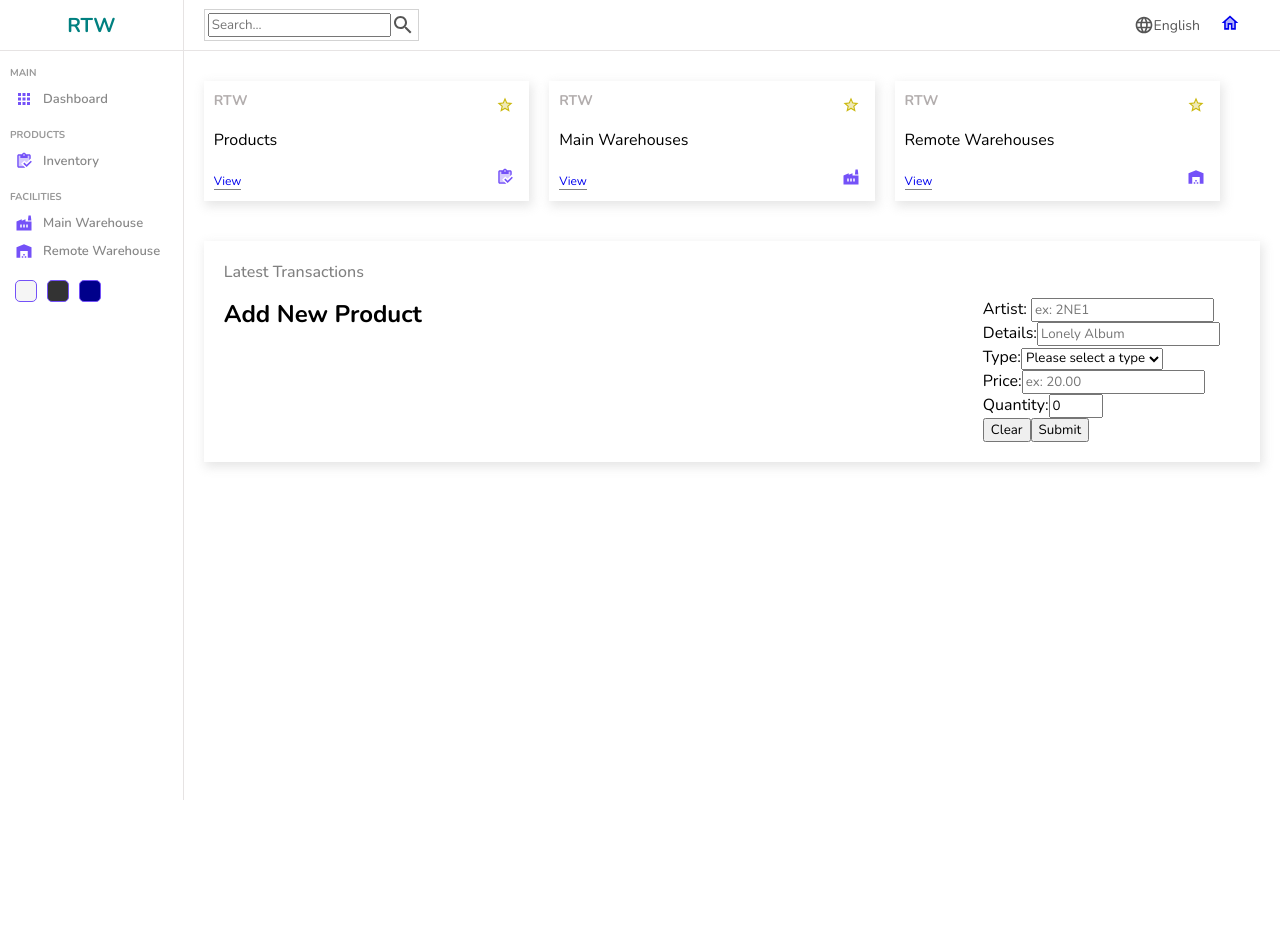
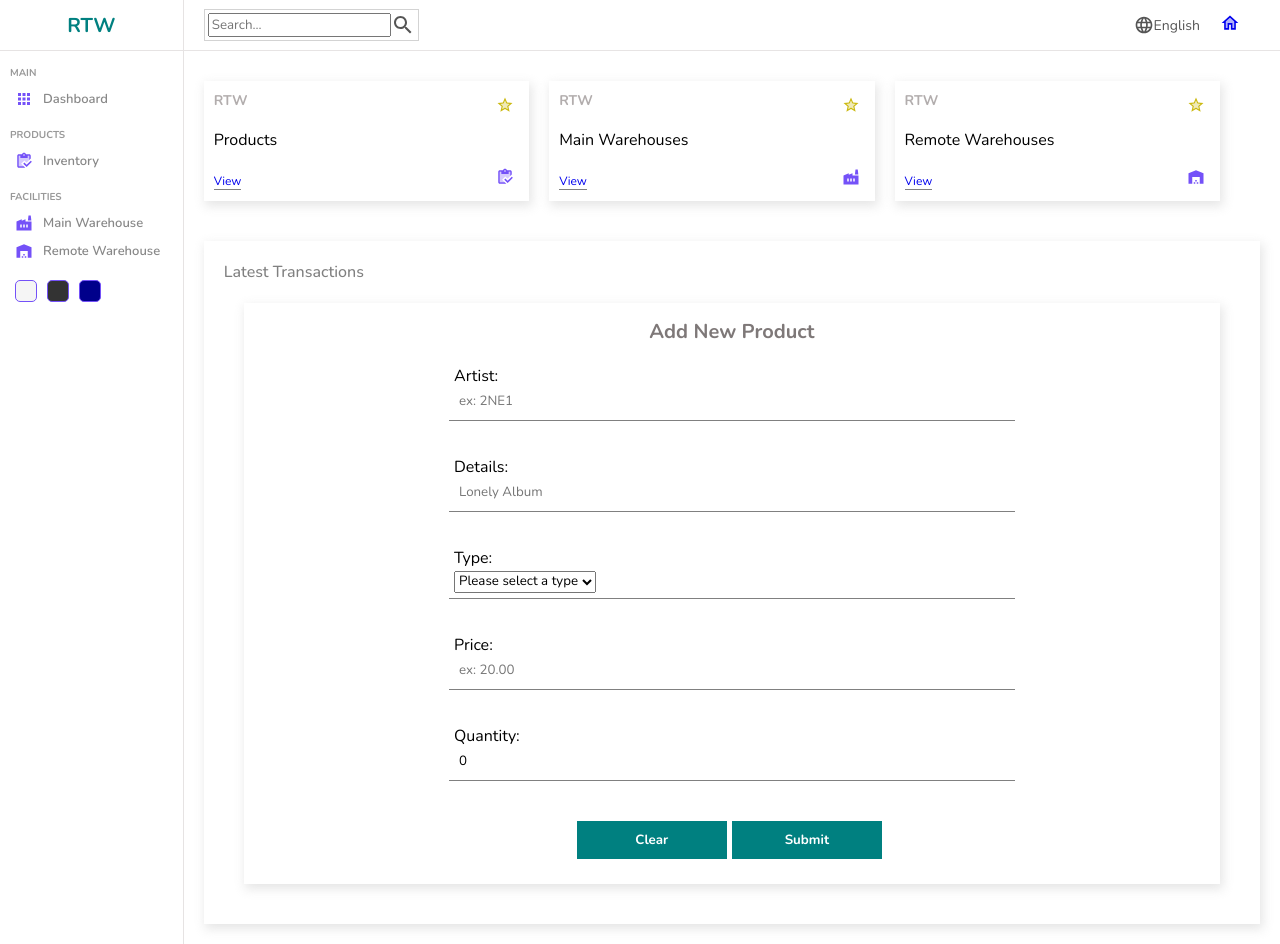
Before and after one commit to KeishaShanice/InventorySystem-FrontEnd, a React (Create React App) app: page / in a window 1280 px wide. Before the commit the page ends 800 px from the top, so only its background shows below. Built offline with nearby package versions, Linux system fonts and the light colour scheme.

Commit message:
adding styling to forms

```diff
--- a/src/components/Form/ProductForm.jsx
+++ b/src/components/Form/ProductForm.jsx
@@ -1,6 +1,6 @@
 import { useState } from "react"
 import axios from "axios"
-import "./form.scss";
+import "./form.scss"
 
 const productTypes = [
     <option key="null">Please select a type</option>,
@@ -118,7 +118,7 @@ export const ProductForm = ({setProductList}) => {
                         />
                     </div>
 
-                    <div>
+                    <div className="buttonContainer">
                         <button type="reset" onClick={handleClear}>Clear</button>
                         <button>Submit</button>
                     </div>
--- a/src/components/Form/UpdateRemoteWarehouseForm.jsx
+++ b/src/components/Form/UpdateRemoteWarehouseForm.jsx
@@ -1,5 +1,6 @@
 import { useState } from "react"
 import axios from "axios"
+import "./form.scss"
 
 /*
     * Function that takes in a warehouse and displays an edit form
@@ -42,8 +43,9 @@ export const UpdateRemoteWarehouseForm = ({remoteWarehouseToBeEdited}) => {
 
     return(
         <section className="formContainer">
+            <div className="formContents">
                 <form onSubmit={handleSubmit}>
-                <div>
+                    <div className="formInput">
                         <label htmlFor="name">Name: </label>
                             <input
                                 id="name"
@@ -54,7 +56,7 @@ export const UpdateRemoteWarehouseForm = ({remoteWarehouseToBeEdited}) => {
                             />
                     </div>
 
-                <div>
+                    <div className="formInput">
                         <label htmlFor="location">Location:</label>
                         <input type="text"
                             id="location"
@@ -63,7 +65,7 @@ export const UpdateRemoteWarehouseForm = ({remoteWarehouseToBeEdited}) => {
                             required
                         />
                     </div>
-                <div>
+                    <div className="formInput">
                         <label htmlFor="product">Product:</label>
                         <input type="text"
                             id="product"
@@ -73,7 +75,7 @@ export const UpdateRemoteWarehouseForm = ({remoteWarehouseToBeEdited}) => {
                         />
                     </div>
 
-                <div>
+                    <div className="formInput">
                         <label htmlFor="capacity">Capacity:</label>
                         <input type="number"
                             id="capacity"
@@ -84,11 +86,12 @@ export const UpdateRemoteWarehouseForm = ({remoteWarehouseToBeEdited}) => {
                         />
                     </div>
 
-                <div>
+                    <div className="buttonContainer">
                         <button type="reset" onClick={handleClear}>Clear</button>
                         <button>Submit</button>
                     </div>
                 </form>
+            </div>
         </section>
     )
 }
--- a/src/components/Form/UpdateWarehouseForm.jsx
+++ b/src/components/Form/UpdateWarehouseForm.jsx
@@ -1,5 +1,6 @@
 import { useState } from "react"
 import axios from "axios"
+import "./form.scss"
 
 /*
     * Function that takes in a warehouse and displays an edit form
@@ -43,8 +44,9 @@ export const UpdateWarehouseForm = ({warehouseToBeEdited}) => {
 
     return(
         <section className="formContainer">
+            <div className="formContents">
                 <form onSubmit={handleSubmit}>
-                <div>
+                    <div className="formInput">
                         <label htmlFor="name">Name: </label>
                             <input
                                 id="name"
@@ -55,7 +57,7 @@ export const UpdateWarehouseForm = ({warehouseToBeEdited}) => {
                             />
                     </div>
 
-                <div>
+                    <div className="formInput">
                         <label htmlFor="location">Location:</label>
                         <input type="text"
                             id="location"
@@ -65,7 +67,7 @@ export const UpdateWarehouseForm = ({warehouseToBeEdited}) => {
                         />
                     </div>
 
-                <div>
+                    <div className="formInput">
                         <label htmlFor="product">Product:</label>
                         <input type="text"
                             id="product"
@@ -75,7 +77,7 @@ export const UpdateWarehouseForm = ({warehouseToBeEdited}) => {
                         />
                     </div>
 
-                <div>
+                    <div className="formInput">
                         <label htmlFor="capacity">Capacity:</label>
                         <input type="number"
                             id="capacity"
@@ -86,11 +88,12 @@ export const UpdateWarehouseForm = ({warehouseToBeEdited}) => {
                         />
                     </div>
 
-                <div>
+                    <div className="buttonContainer">
                         <button type="reset" onClick={handleClear}>Clear</button>
                         <button>Submit</button>
                     </div>
                 </form>
+            </div>
         </section>
     )
 }
--- a/src/components/Form/WarehouseForm.jsx
+++ b/src/components/Form/WarehouseForm.jsx
@@ -1,5 +1,6 @@
 import { useState } from "react"
 import axios from "axios"
+import "./form.scss"
 
 
 /*
@@ -51,8 +52,12 @@ export const WarehouseForm = ({setWarehouseList}) => {
 
     return(
         <section className="formContainer">
+            <div className="header">
+                <h1>Add A Warehouse</h1>
+            </div>
+            <div className="formContents">
                 <form onSubmit={handleSubmit}>
-                <div>
+                    <div className="formInput">
                         <label htmlFor="name">Name: </label>
                             <input
                                 id="name"
@@ -63,7 +68,7 @@ export const WarehouseForm = ({setWarehouseList}) => {
                             />
                     </div>
 
-                <div>
+                    <div className="formInput">
                         <label htmlFor="location">Location:</label>
                         <input type="text"
                             id="location"
@@ -73,7 +78,7 @@ export const WarehouseForm = ({setWarehouseList}) => {
                         />
                     </div>
 
-                <div>
+                    <div className="formInput">
                         <label htmlFor="product">Product:</label>
                         <input type="text"
                             id="product"
@@ -83,7 +88,7 @@ export const WarehouseForm = ({setWarehouseList}) => {
                         />
                     </div>
 
-                <div>
+                    <div className="formInput">
                         <label htmlFor="capacity">Capacity:</label>
                         <input type="number"
                             id="capacity"
@@ -94,11 +99,12 @@ export const WarehouseForm = ({setWarehouseList}) => {
                         />
                     </div>
 
-                <div>
+                    <div className="buttonContainer">
                         <button type="reset" onClick={handleClear}>Clear</button>
                         <button>Submit</button>
                     </div>
                 </form>
+            </div>
         </section>
     )
 }
--- a/src/components/Form/form.scss
+++ b/src/components/Form/form.scss
@@ -1,22 +1,82 @@
-.new {
-    width: 100%;
+.formContainer {
     display: flex;
+    flex-direction: column;
+    justify-content: center;
+    align-items: center;
+    -webkit-box-shadow: 2px 4px 10px 1px rgba(0, 0, 0, 0.47);
+    box-shadow: 2px 4px 10px 1px rgba(201, 201, 201, 0.47);
+    padding: 15px;
+    margin: 20px;
+
+        h1 {
+            color: rgb(126, 120, 120);
+            font-size: 20px;
+            text-align: center;
+            margin-bottom: 5px;
+        }
+
+        .formContents {
+            padding: 10px;
+
+            form{
+                display: flex;
+                flex-wrap: wrap;
+                gap: 30px;
+                justify-content: space-around;
+
+
+                .formInput {
+                    width: 60%;
+                    padding: 5px;
+                    border: none;
+                    border-bottom: 1px solid gray;
+
+                    label {
+                        display: flex;
+                        align-items: center;
+                        gap: 10px;
+                    }
+
+                    input {
+                        width: 100%;
+                        padding: 5px;
+                        border: none;
+                        // border-bottom: 1px solid gray;
+                    }
+                }
+
+                .buttonContainer {
+                    width: 60%;
+                    text-align: center;
+
+                    button {
+
+                        width: 150px;
+                        padding: 10px;
+                        border: none;
+                        background-color: teal;
+                        color: white;
+                        font-weight: bold;
+                        cursor: pointer;
+                        margin: 10px 5px 0 0;
+                    }
+                }
+            }
+
+        }
 
     .newContainer {
         flex: 6;
 
         .top,
         .bottom {
-        -webkit-box-shadow: 2px 4px 10px 1px rgba(0, 0, 0, 0.47);
-        box-shadow: 2px 4px 10px 1px rgba(201, 201, 201, 0.47);
-        padding: 10px;
-        margin: 20px;
-        display: flex;
+        // -webkit-box-shadow: 2px 4px 10px 1px rgba(0, 0, 0, 0.47);
+        // box-shadow: 2px 4px 10px 1px rgba(201, 201, 201, 0.47);
+        // padding: 10px;
+        // margin: 20px;
+        // display: flex;
 
-        h1 {
-            color: lightgray;
-            font-size: 20px;
-        }
+
 
         .left {
             flex: 1;
@@ -40,7 +100,7 @@
             justify-content: space-around;
 
             .formInput {
-                width: 40%;
+                //width: 40%;
 
                 label {
                 display: flex;
--- a/src/components/Lists/ProductList.jsx
+++ b/src/components/Lists/ProductList.jsx
@@ -104,8 +104,8 @@ export const ProductList = () => {
                     <Table sx={{ minWidth: 650 }} aria-label="simple table">
                         <TableHead>
                             <TableRow>
-                                <TableCell className="tableCell"  align="center">Details</TableCell>
-                                <TableCell className="tableCell"  align="center" >Artist</TableCell>
+                                <TableCell className="tableCell"  align="center">Artist</TableCell>
+                                <TableCell className="tableCell"  align="center" >Details</TableCell>
                                 <TableCell className="tableCell"  align="center">Type</TableCell>
                                 <TableCell className="tableCell"  align="center">Price</TableCell>
                                 <TableCell className="tableCell"  align="center">Quantity</TableCell>
```
Also changed, not shown: src/components/Form/RemoteWarehouseForm.jsx (+11 -6 lines), src/components/Form/UpdateProductForm.jsx (+8 -6 lines). Lines whose indentation alone changed are shown as unchanged.
